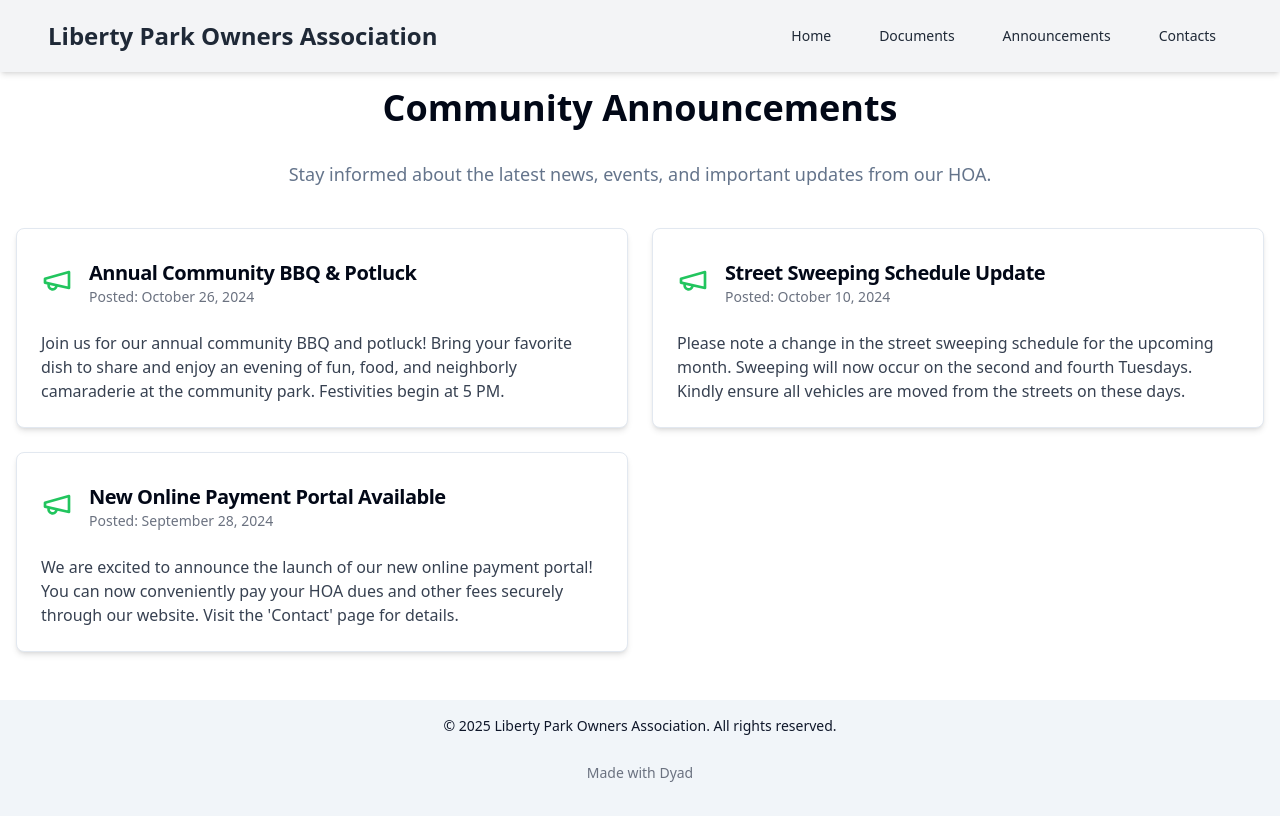
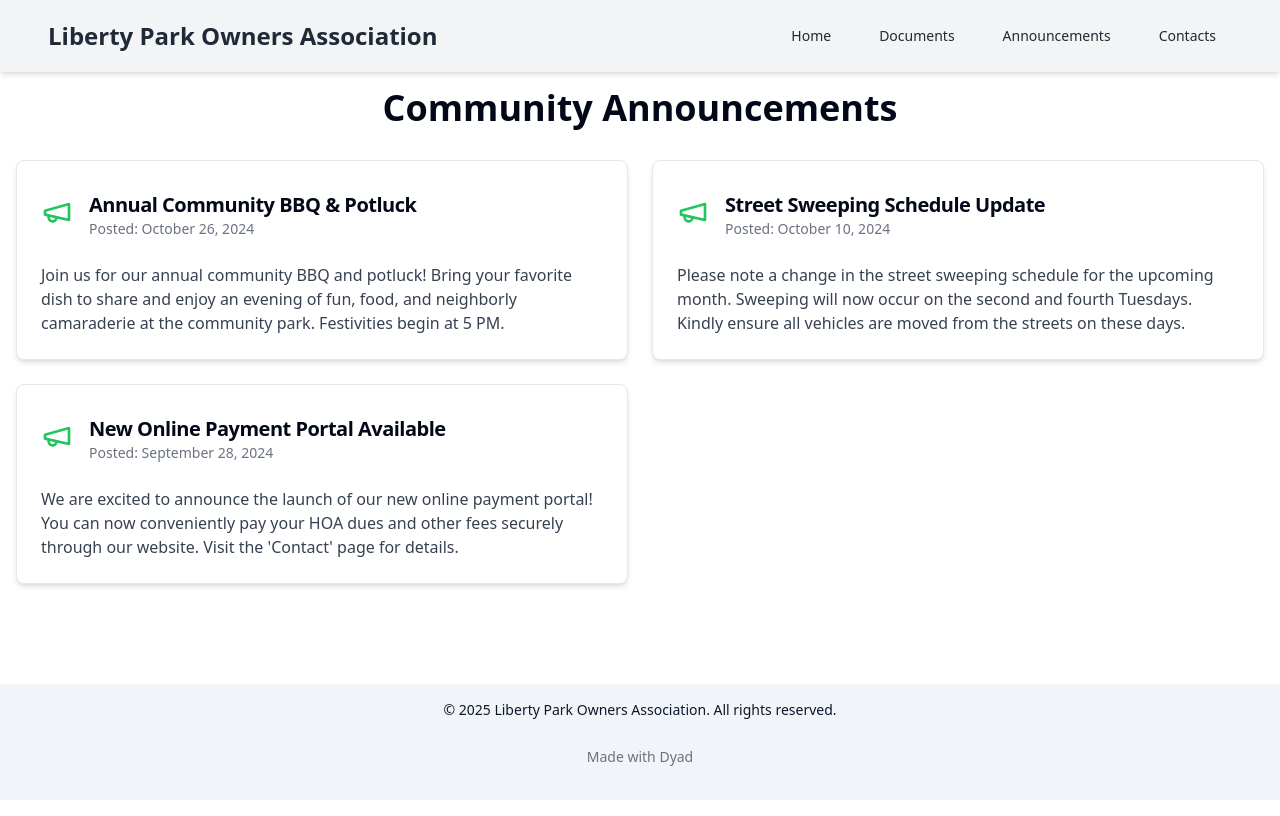
Before and after one commit to libertypark/website, a React (Vite) app: page /announcements in a window 1280 px wide. Built offline with nearby package versions, Linux system fonts and the light colour scheme.

Commit message:
[dyad] Removed introductory paragraph from Announcements page - wrote 1 file(s)

```diff
--- a/src/pages/AnnouncementsPage.tsx
+++ b/src/pages/AnnouncementsPage.tsx
@@ -1,5 +1,4 @@
 "use client";
-
 import React from "react";
 import { Card, CardContent, CardDescription, CardHeader, CardTitle } from "@/components/ui/card";
 import { Megaphone } from "lucide-react";
@@ -10,29 +9,29 @@ const AnnouncementsPage = () => {
       id: 1,
       title: "Annual Community BBQ & Potluck",
       date: "October 26, 2024",
-      content: "Join us for our annual community BBQ and potluck! Bring your favorite dish to share and enjoy an evening of fun, food, and neighborly camaraderie at the community park. Festivities begin at 5 PM.",
+      content:
+        "Join us for our annual community BBQ and potluck! Bring your favorite dish to share and enjoy an evening of fun, food, and neighborly camaraderie at the community park. Festivities begin at 5 PM.",
     },
     {
       id: 2,
       title: "Street Sweeping Schedule Update",
       date: "October 10, 2024",
-      content: "Please note a change in the street sweeping schedule for the upcoming month. Sweeping will now occur on the second and fourth Tuesdays. Kindly ensure all vehicles are moved from the streets on these days.",
+      content:
+        "Please note a change in the street sweeping schedule for the upcoming month. Sweeping will now occur on the second and fourth Tuesdays. Kindly ensure all vehicles are moved from the streets on these days.",
     },
     {
       id: 3,
       title: "New Online Payment Portal Available",
       date: "September 28, 2024",
-      content: "We are excited to announce the launch of our new online payment portal! You can now conveniently pay your HOA dues and other fees securely through our website. Visit the 'Contact' page for details.",
+      content:
+        "We are excited to announce the launch of our new online payment portal! You can now conveniently pay your HOA dues and other fees securely through our website. Visit the 'Contact' page for details.",
     },
   ];
 
   return (
     <div className="container mx-auto p-4">
       <h1 className="text-4xl font-bold text-center mb-8">Community Announcements</h1>
-      <p className="text-lg text-center text-muted-foreground mb-10">
-        Stay informed about the latest news, events, and important updates from our HOA.
-      </p>
-
+      {/* Removed the descriptive paragraph */}
       <div className="grid grid-cols-1 md:grid-cols-2 gap-6">
         {announcements.map((announcement) => (
           <Card key={announcement.id} className="shadow-md hover:shadow-lg transition-shadow duration-300">
```
